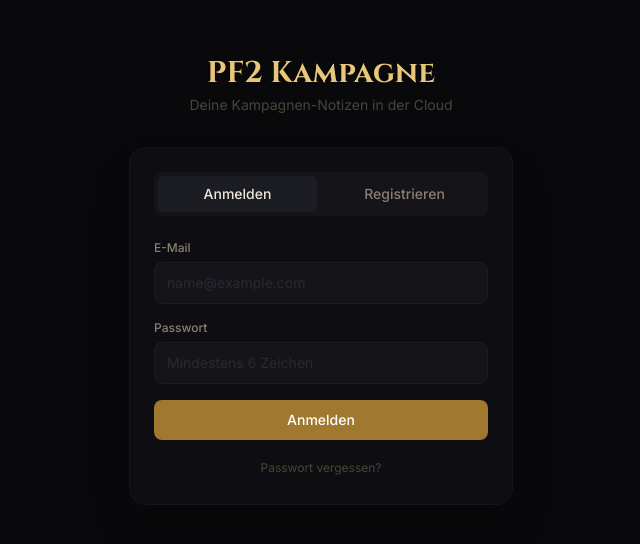
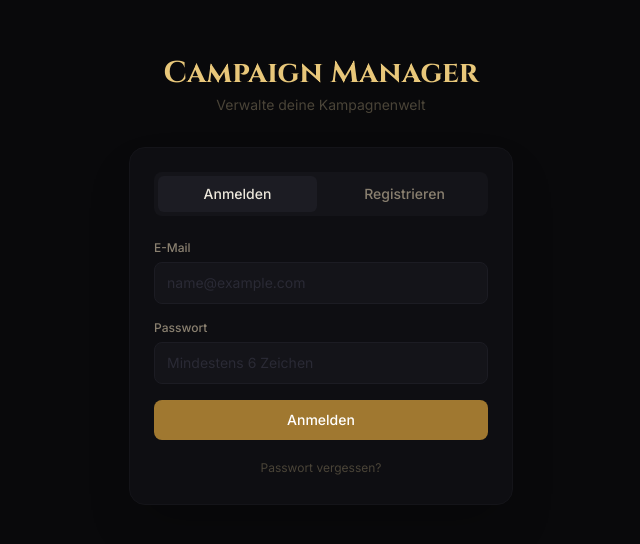
Before and after one commit to Iceman1991/AgentTool, a React (Vite) app: page / in a window 1280 px wide. Shown: the part 120-664 px from the top of the page, without its empty margins (319-959 px from the left). Built offline with nearby package versions, Linux system fonts and the light colour scheme; no server answers.

Commit message:
chore: rename project from PF2 Kampagne to Campaign Manager
Co-Authored-By: Claude Sonnet 4.6 <noreply@anthropic.com>

```diff
--- a/index.html
+++ b/index.html
@@ -4,7 +4,7 @@
     <meta charset="UTF-8" />
     <link rel="icon" type="image/svg+xml" href="/vite.svg" />
     <meta name="viewport" content="width=device-width, initial-scale=1.0" />
-    <title>PF2 Kampagnen-Notizen</title>
+    <title>Campaign Manager</title>
   <link rel="preconnect" href="https://fonts.googleapis.com" />
   <link rel="preconnect" href="https://fonts.gstatic.com" crossorigin />
   <link href="https://fonts.googleapis.com/css2?family=Cinzel:wght@400;600;700&family=Inter:wght@300;400;500;600;700&display=swap" rel="stylesheet" />
--- a/src/App.tsx
+++ b/src/App.tsx
@@ -22,7 +22,7 @@ function LoadingScreen() {
         <div className="w-16 h-16 rounded-full border-4 border-gray-700 border-t-accent-500 animate-spin" />
       </div>
       <div className="text-center">
-        <h1 className="font-display text-2xl font-bold text-accent-400 mb-1">PF2 Kampagnen-Notizen</h1>
+        <h1 className="font-display text-2xl font-bold text-accent-400 mb-1">Campaign Manager</h1>
         <p className="text-gray-400 text-sm">Daten werden geladen...</p>
       </div>
     </div>
--- a/src/pages/AuthPage.tsx
+++ b/src/pages/AuthPage.tsx
@@ -46,8 +46,8 @@ export function AuthPage() {
     <div className="fixed inset-0 bg-gray-950 flex items-center justify-center p-4">
       <div className="w-full max-w-sm">
         <div className="text-center mb-8">
-          <h1 className="font-display text-3xl font-bold text-accent-400 mb-1">PF2 Kampagne</h1>
-          <p className="text-gray-500 text-sm">Deine Kampagnen-Notizen in der Cloud</p>
+          <h1 className="font-display text-3xl font-bold text-accent-400 mb-1">Campaign Manager</h1>
+          <p className="text-gray-500 text-sm">Verwalte deine Kampagnenwelt</p>
         </div>
 
         <div className="bg-gray-900 border border-gray-800 rounded-2xl p-6 shadow-2xl">
--- a/src/pages/DashboardPage.tsx
+++ b/src/pages/DashboardPage.tsx
@@ -90,10 +90,10 @@ export function DashboardPage() {
       <div style={{ display: 'flex', alignItems: 'flex-end', justifyContent: 'space-between', flexWrap: 'wrap', gap: '12px' }}>
         <div>
           <h1 style={{ fontFamily: "'Cinzel', Georgia, serif", fontSize: '28px', fontWeight: 700, color: '#EDE8DC', margin: 0, lineHeight: 1.1 }}>
-            Kampagnen-Dashboard
+            Campaign Manager
           </h1>
           <p style={{ color: '#8A8070', fontSize: '14px', marginTop: '6px' }}>
-            Überblick deiner Pathfinder 2 Kampagne
+            Überblick deiner Kampagnenwelt
           </p>
         </div>
         {sortedEvents.length > 0 && (
--- a/src/seed.ts
+++ b/src/seed.ts
@@ -41,5 +41,5 @@ export async function seedDatabase(): Promise<void> {
     supabase.from('relationship_types').insert(relationshipTypes.map(rt => ({ ...rt, user_id: userId }))),
   ]);
 
-  console.log('[PF2] Database seeded with default data');
+  console.log('[Campaign Manager] Database seeded with default data');
 }
```
